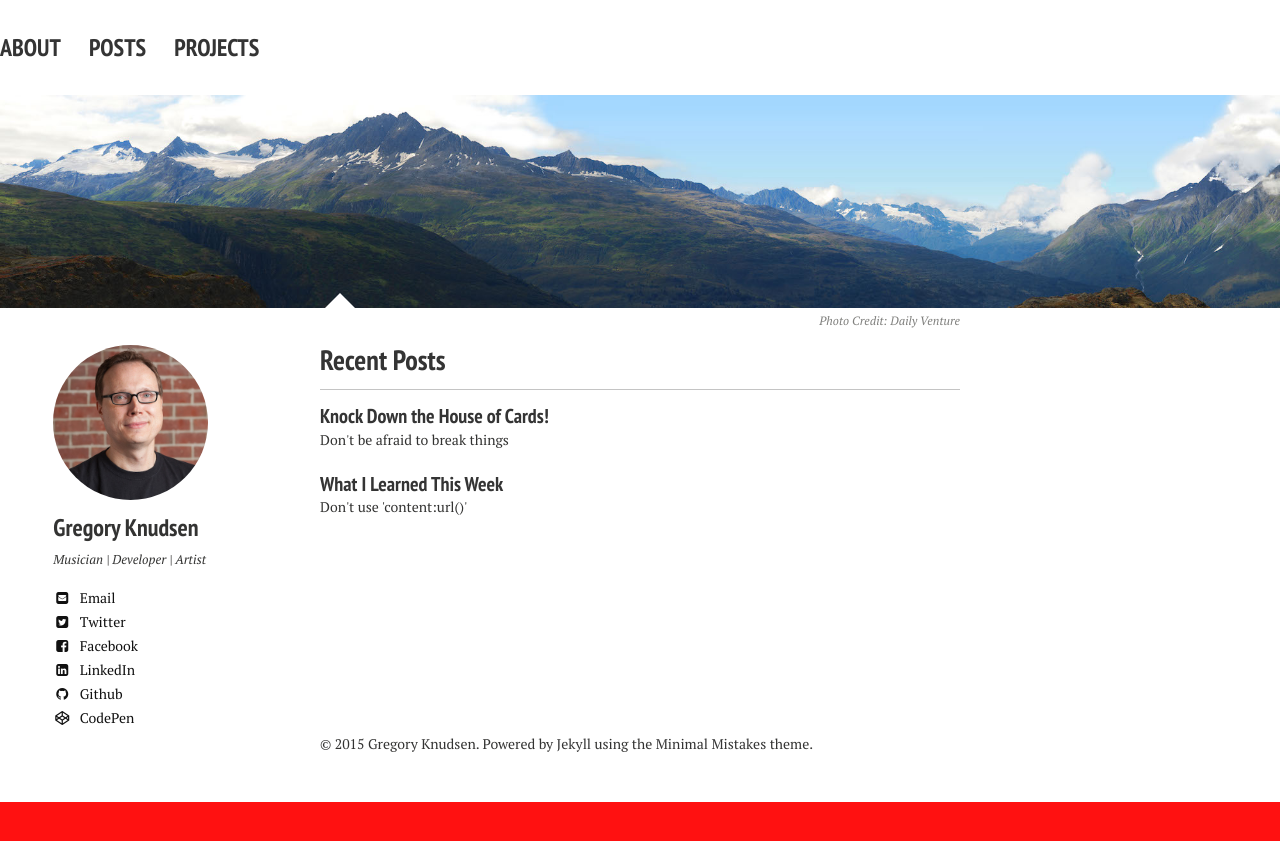
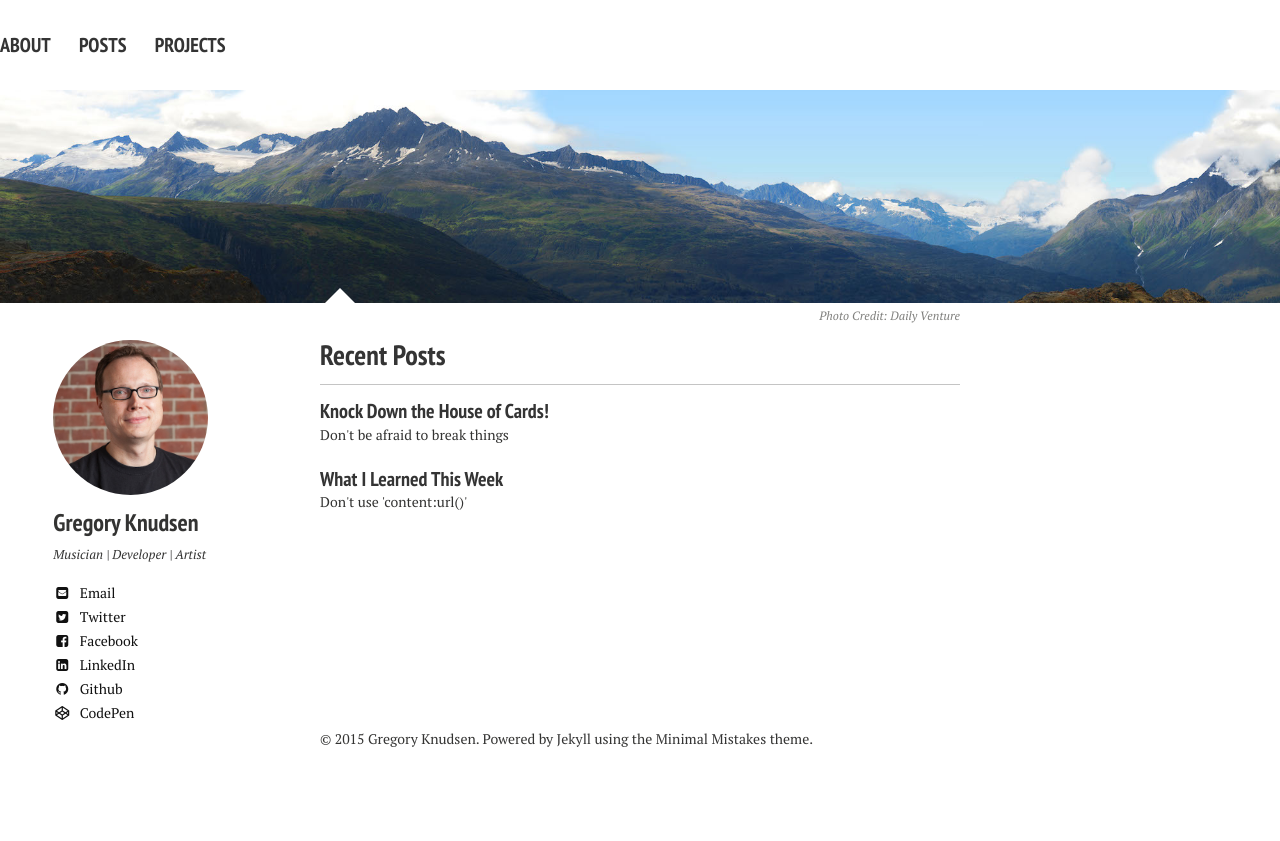
Before and after one commit to gregknudsen/gregknudsen.github.io, a Jekyll site: the page built from index.md, in a window 1280 px wide. Shown: the top 841 px of the page. Built offline with Jekyll 4.4.1, drawn with Linux system fonts in a browser that asks for light colours; nearby versions of some CDN libraries.

Commit message:
edit dummy css. what doesn't work in local host seems to work on live site. Will create new branch for all testing now

```diff
--- a/assets/css/main.scss
+++ b/assets/css/main.scss
@@ -30,13 +30,9 @@ $my-link-color: #BB4565;
 //@import "vendor/google/fonts";
 
 
-html {
-  background-color: #f11;
-}
-
 .article-wrap p>a {
     text-decoration: none;
-    color: green;
+    color: $my-link-color ;
 }
 
 
@@ -57,9 +53,9 @@ html {
 }
 
 .top-navigation li {
-  font-size: 1.5em;
+  font-size: 1.25em;
 }
 
 .site-name {
-  font-size: 2em;
+  font-size: 1.35em;
 }
```
